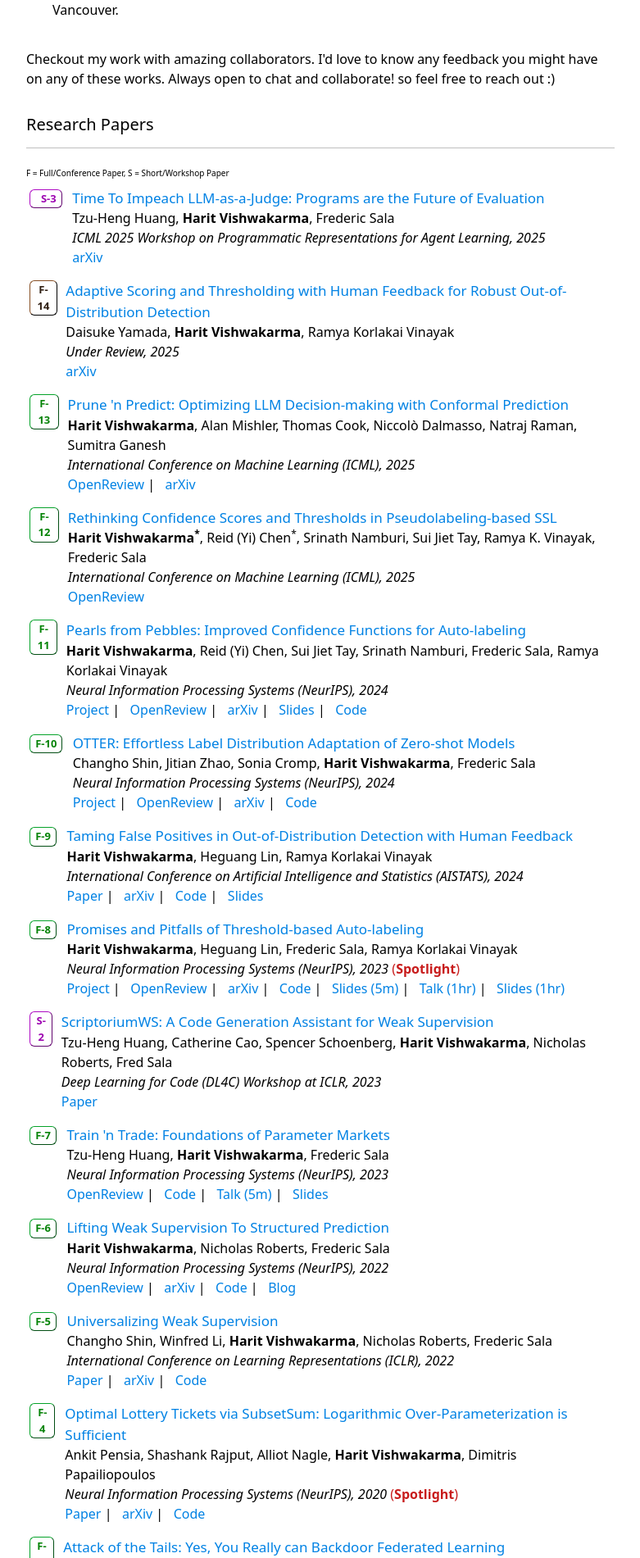
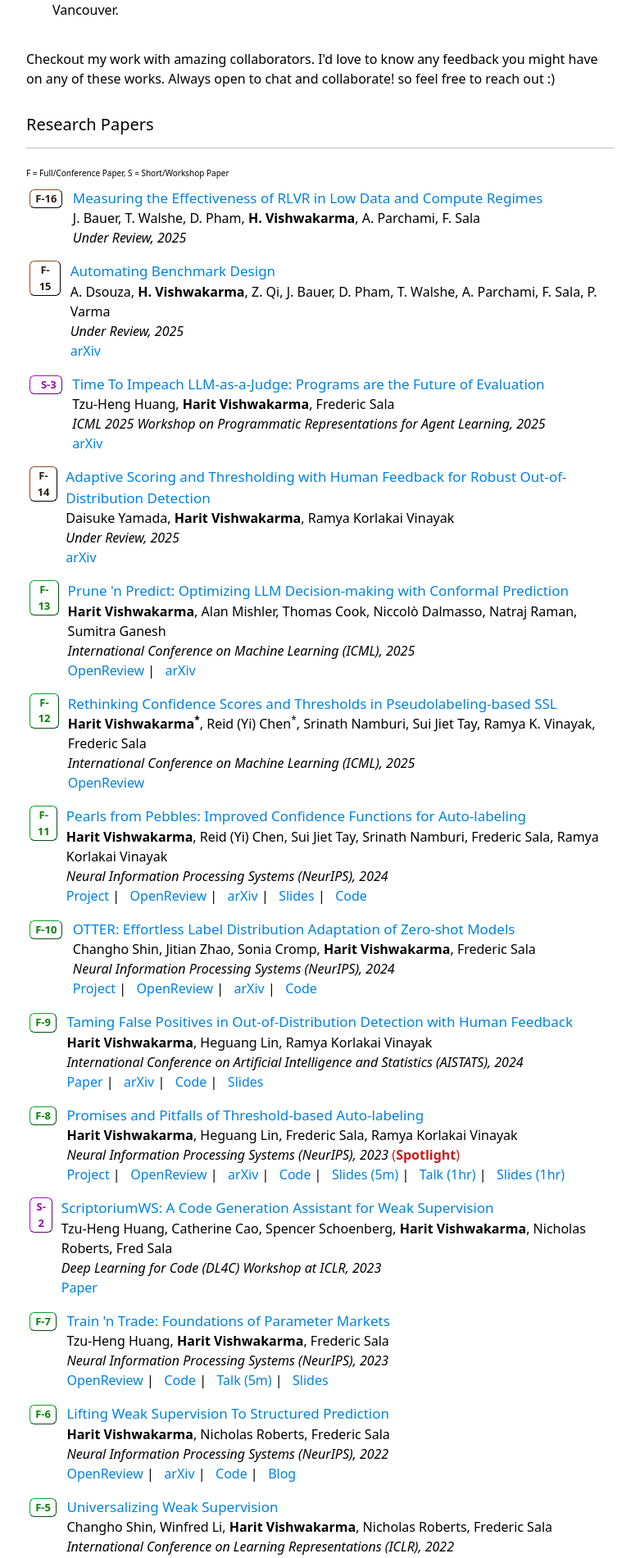
Before and after one commit to harit7/harit7.github.io, a Jekyll site: the page built from index.html, in a window 1280 px wide. Shown: the part 1050-2951 px from the top of the page at 82% size, without its empty margins (249-1030 px from the left). Built offline with Jekyll 4.4.1, drawn with Linux system fonts in a browser that asks for light colours; formulas are drawn with MathJax 3.

Commit message:
new papers

```diff
--- a/_data/papers.json
+++ b/_data/papers.json
@@ -1,5 +1,37 @@
 [
-        {
+    {
+        "id": "F-16",
+        "title": "Measuring the Effectiveness of RLVR in Low Data and Compute Regimes",
+        "authors": "J. Bauer, T. Walshe, D. Pham, <b>H. Vishwakarma</b>, A. Parchami, F. Sala",
+        "venue": "Under Review",
+        "date": "2025-10-31",
+        "url":"",
+        "venue_short":"",
+        "type": "full_pre",
+
+        "links": [
+
+                ]
+      },
+    {
+        "id": "F-15",
+        "title": "Automating Benchmark Design",
+        "authors": "A. Dsouza, <b>H. Vishwakarma</b>, Z. Qi, J. Bauer, D. Pham, T. Walshe, A. Parchami, F. Sala, P. Varma",
+        "venue": "Under Review",
+        "date": "2025-010-01",
+        "url":"https://arxiv.org/pdf/2510.25039",
+        "venue_short":"",
+        "type": "full_pre",
+
+        "links": [
+                  {
+                   "label":"arXiv",
+                   "url": "https://arxiv.org/pdf/2510.25039"
+                  }
+                ]
+      },
+
+  {
         "id": "&nbsp; S-3",
         "title": "Time To Impeach LLM-as-a-Judge: Programs are the Future of Evaluation",
         "authors": "Tzu-Heng Huang,  <b>Harit Vishwakarma</b>, Frederic Sala",
```
